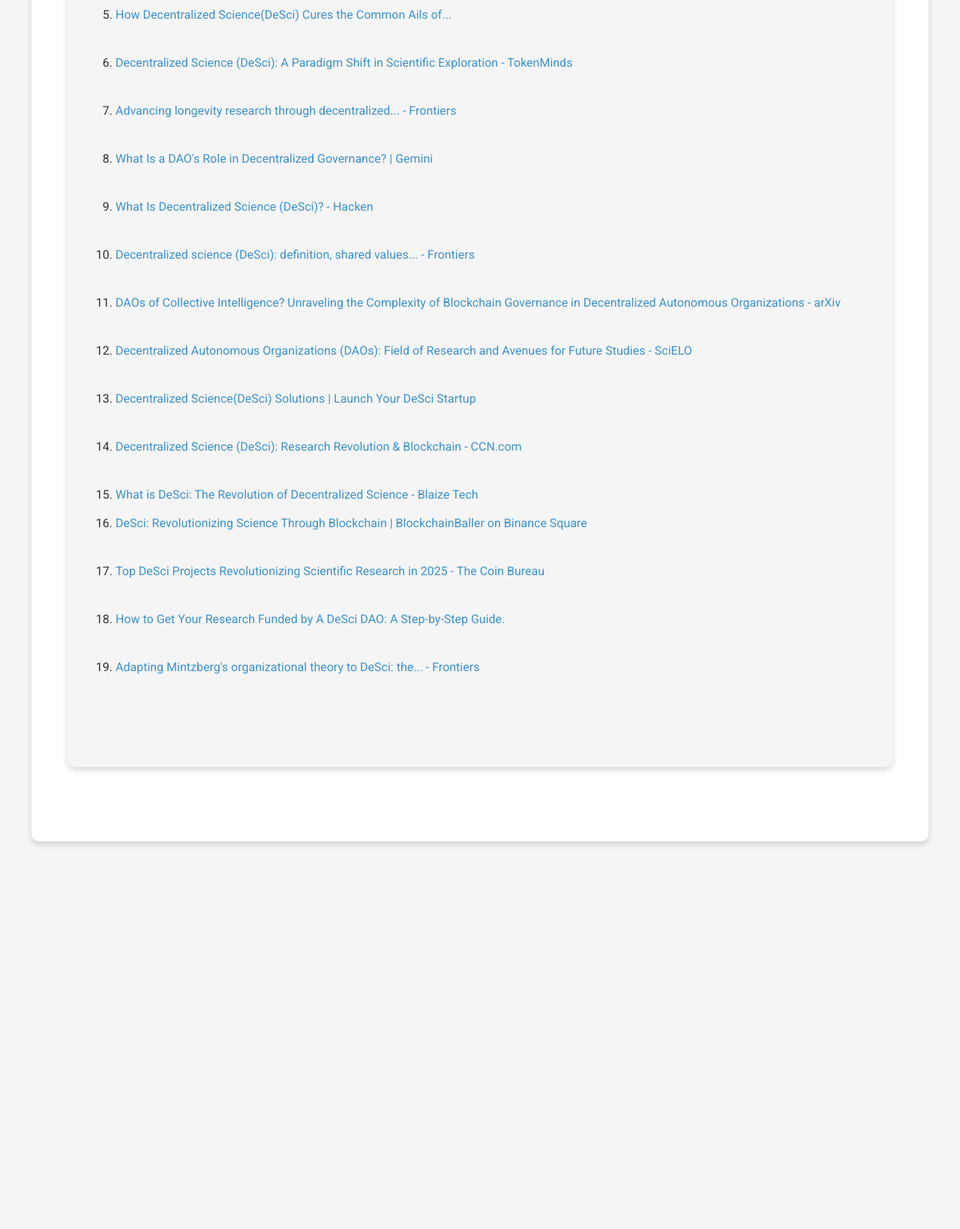
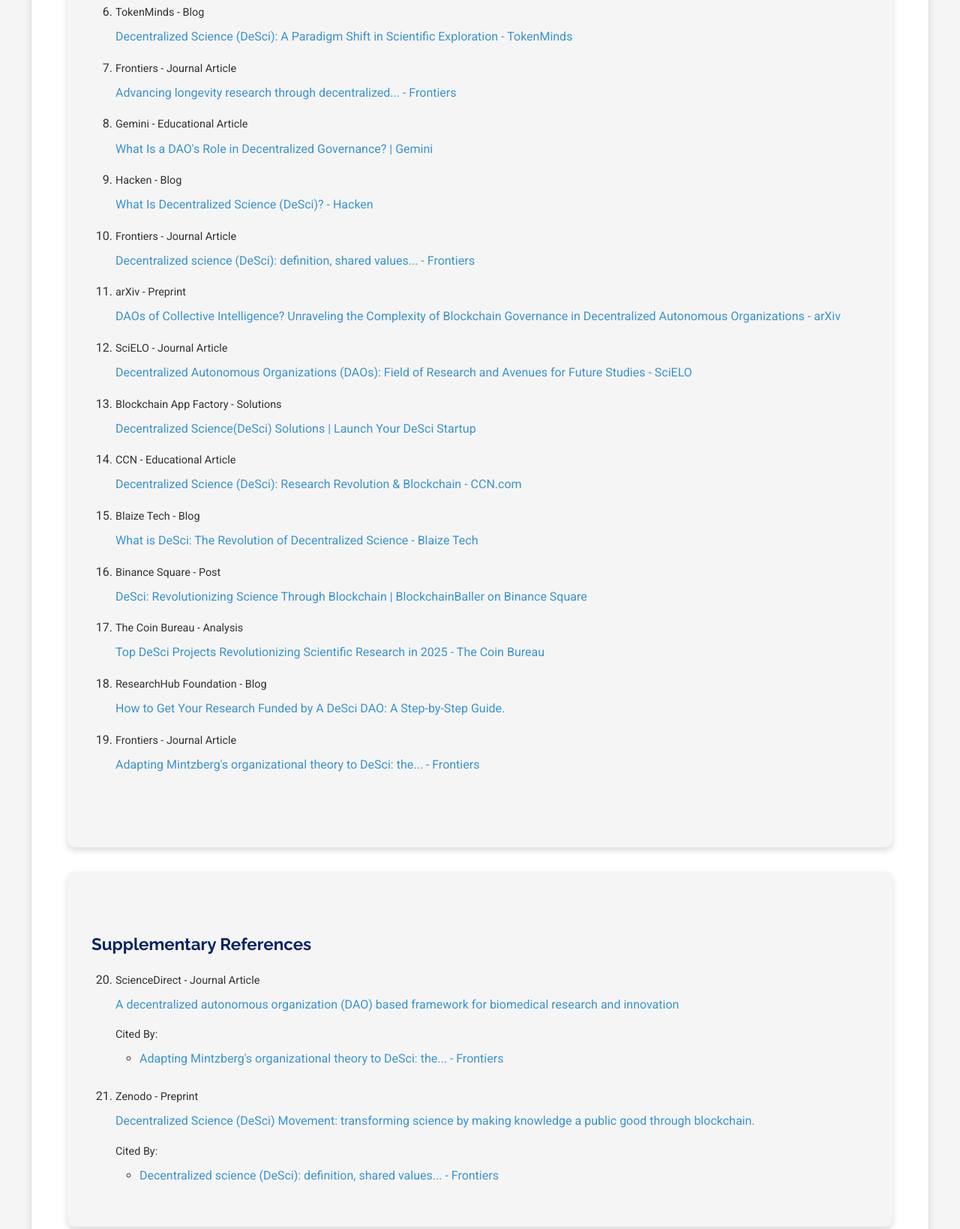
Before and after one commit to jamiejsmith96/Maxx, a plain HTML site: page index.html in a window 1280 px wide. Shown: the part 9292-10931 px from the top of the page at 75% size. Before the commit the page ends 10478 px from the top, so only its background shows below. Drawn offline with Linux system fonts and the light colour scheme.

Commit message:
Update index.html

```diff
--- a/index.html
+++ b/index.html
@@ -40,6 +40,7 @@
             padding: 3rem;
             border-radius: var(--border-radius);
             box-shadow: var(--box-shadow);
+            animation: fadeInUp 1s ease-out;
         }
 
         /* --- HEADINGS --- */
@@ -54,18 +55,21 @@
             margin-bottom: 2rem;
             border-bottom: 3px solid var(--secondary-color);
             padding-bottom: 1rem;
+            animation: slideInDown 1s ease-out;
         }
 
         h2 {
             font-size: 2.2rem;
             margin-top: 3rem;
             margin-bottom: 1.5rem;
+            animation: slideInLeft 1s ease-out;
         }
 
         h3 {
             font-size: 1.8rem;
             margin-top: 2.5rem;
             margin-bottom: 1rem;
+            animation: slideInRight 1s ease-out;
         }
 
         /* --- NAVIGATION TABS --- */
@@ -73,6 +77,7 @@
             display: flex;
             justify-content: center;
             margin-bottom: 3rem;
+            animation: slideInDown 1s ease-out;
         }
 
         .tab button {
@@ -107,11 +112,6 @@
             animation: fadeIn 0.8s;
         }
 
-        @keyframes fadeIn {
-            from { opacity: 0; }
-            to { opacity: 1; }
-        }
-
         /* --- TABLE --- */
         table {
             width: 100%;
@@ -120,6 +120,7 @@
             box-shadow: var(--box-shadow);
             border-radius: var(--border-radius);
             overflow: hidden; /* Ensures rounded corners on the table */
+            animation: fadeInUp 1s ease-out;
         }
 
         th, td {
@@ -167,6 +168,51 @@
             border-radius: var(--border-radius);
             margin-top: 3rem;
             box-shadow: var(--box-shadow);
+            animation: fadeInUp 1s ease-out;
+        }
+
+        .citation h2, .supplementary h2 {
+            margin-bottom: 1rem;
+            font-size: 1.4rem;
+            color: var(--primary-color);
+        }
+
+        .citation-label {
+            font-size: 0.9rem;
+            color: var(--text-color);
+            margin-bottom: 0.5rem;
+        }
+
+        .citation-link {
+            display: block;
+            margin-bottom: 1rem;
+        }
+
+                /* --- SUPPLEMENTARY --- */
+        .supplementary {
+            background-color: var(--background-color);
+            padding: 2rem;
+            border-radius: var(--border-radius);
+            margin-top: 2rem;
+            box-shadow: var(--box-shadow);
+            animation: fadeInUp 1s ease-out;
+        }
+
+        .supplementary h2 {
+            margin-bottom: 1rem;
+            font-size: 1.4rem;
+            color: var(--primary-color);
+        }
+
+        .supplementary-label {
+            font-size: 0.9rem;
+            color: var(--text-color);
+            margin-bottom: 0.5rem;
+        }
+
+        .supplementary-link {
+            display: block;
+            margin-bottom: 1rem;
         }
 
         /* --- MAXXDAO SECTION --- */
@@ -174,12 +220,14 @@
             color: var(--secondary-color);
             border-bottom: 2px solid var(--secondary-color);
             padding-bottom: 0.5rem;
+            animation: slideInRight 1s ease-out;
         }
 
         .maxxdao-section p,
         .maxxdao-section ul,
         .maxxdao-section ol {
             margin-bottom: 1rem;
+            animation: fadeInUp 1s ease-out;
         }
 
         .maxxdao-section ul,
@@ -196,6 +244,18 @@
             padding: 0.2rem 0.5rem;
             border-radius: 4px;
             font-weight: 600;
+            animation: pulse 2s infinite ease-in-out;
+        }
+        @keyframes pulse {
+            0% {
+                transform: scale(1);
+            }
+            50% {
+                transform: scale(1.02);
+            }
+            100% {
+                transform: scale(1);
+            }
         }
 
         /* --- RESPONSIVE DESIGN --- */
@@ -231,21 +291,33 @@
                 overflow-x: auto;
             }
         }
-         /* --- Animations --- */
-         .maxxdao-section h3 {
-            animation: slideInRight 1s ease-out;
+
+        /* --- KEYFRAMES FOR ANIMATIONS --- */
+        @keyframes fadeInUp {
+            from {
+                transform: translateY(20px);
+                opacity: 0;
+            }
+            to {
+                transform: translateY(0);
+                opacity: 1;
+            }
         }
 
-        .maxxdao-section p,
-        .maxxdao-section ul,
-        .maxxdao-section ol,
-        .maxxdao-section .highlight {
-            animation: fadeIn 1.2s ease-in;
+        @keyframes slideInDown {
+            from {
+                transform: translateY(-20px);
+                opacity: 0;
+            }
+            to {
+                transform: translateY(0);
+                opacity: 1;
+            }
         }
 
-        @keyframes slideInRight {
+        @keyframes slideInLeft {
             from {
-                transform: translateX(-50px);
+                transform: translateX(-20px);
                 opacity: 0;
             }
             to {
@@ -254,15 +326,20 @@
             }
         }
 
-        @keyframes fadeIn {
+        @keyframes slideInRight {
             from {
+                transform: translateX(20px);
                 opacity: 0;
             }
             to {
+                transform: translateX(0);
                 opacity: 1;
             }
         }
-
+        @keyframes fadeIn {
+            from { opacity: 0; }
+            to { opacity: 1; }
+        }
     </style>
     <link href="https://fonts.googleapis.com/css2?family=Raleway:wght@400;600;700&family=Roboto:wght@400;500&display=swap" rel="stylesheet">
 </head>
@@ -312,7 +389,7 @@
                 <td>AthenaDAO</td>
                 <td>Women's health research</td>
                 <td>Supports research and development of treatments for women's health issues.</td>
-            </tr>
+            </tr>
             <tr>
                 <td>HairDAO</td>
                 <td>Hair loss research</td>
@@ -331,7 +408,7 @@
 
         <h3>Layer-2 Solutions:</h3>
         <ul>
-                <li><strong>Polygon:</strong> Polygon is a layer-2 scaling solution for Ethereum that aims to improve transaction speeds and reduce costs, making it a viable option for DeSci DAOs that require high throughput. Polygon was specifically mentioned in the research as a potential alternative to Ethereum for DeSci projects<sup><a href="#citation-4">4</a></sup>.</li>
+            <li><strong>Polygon:</strong> Polygon is a layer-2 scaling solution for Ethereum that aims to improve transaction speeds and reduce costs, making it a viable option for DeSci DAOs that require high throughput. Polygon was specifically mentioned in the research as a potential alternative to Ethereum for DeSci projects<sup><a href="#citation-4">4</a></sup>.</li>
         </ul>
 
         <h3>Decentralized Storage Systems:</h3>
@@ -431,29 +508,107 @@
     <p>When designing my own DeSci DAO, it is crucial to consider the technical aspects discussed in this article, including the choice of blockchain technology, governance mechanisms, and tokenomics model. For example, the scalability issues associated with Ethereum may lead me to consider alternative platforms like Polygon or Arweave. Additionally, the governance challenges highlighted in the research emphasize the need for a carefully designed governance model that balances the interests of diverse stakeholders and ensures accountability. The insights on IP-NFTs and tokenized incentive systems will also inform the design of my DAO's tokenomics model to incentivize participation and ensure the sustainability of the organization. Addressing the challenges and limitations of DeSci DAOs will be essential for their long-term success and sustainability.</p>
 
     <div class="citation">
-        <h2>Works Cited</h2>
-        <ol>
-            <li id="citation-1"><a href="https://www.coinbase.com/learn/crypto-glossary/what-is-decentralized-science-desci-and-how-does-it-plan-to-fix-academic-research">What is decentralized science (Desci) and how does it plan to fix academic research?</a></li>
-            <li id="citation-2"><a href="https://www.ulam.io/blog/how-decentralized-science-is-revolutionizing-research">How Decentralized Science (DeSci) Improves Research - Ulam Labs</a></li>
-            <li id="citation-3"><a href="https://www.bitstamp.net/learn/blockchain/what-is-decentralized-science-desci-the-future-of-scientific-research-on-the-blockchain/">What Is Decentralized Science (DeSci)? The Future of Scientific...</a></li>
-            <li id="citation-4"><a href="https://www.coingecko.com/learn/what-is-desci-decentralized-science">What Is Decentralized Science (DeSci) and How Can It Change the Scientific Field?</a></li>
-            <li id="citation-5"><a href="https://www.zeeve.io/blog/how-decentralized-sciencedesci-cures-the-common-ails-of-academic-research/">How Decentralized Science(DeSci) Cures the Common Ails of...</a></li>
-            <li id="citation-6"><a href="https://tokenminds.co/blog/knowledge-base/decentralized-science">Decentralized Science (DeSci): A Paradigm Shift in Scientific Exploration - TokenMinds</a></li>
-            <li id="citation-7"><a href="https://www.frontiersin.org/journals/aging/articles/10.3389/fragi.2024.1353272/full">Advancing longevity research through decentralized... - Frontiers</a></li>
-            <li id="citation-8"><a href="https://www.gemini.com/cryptopedia/dao-crypto-decentralized-governance-blockchain-governance">What Is a DAO's Role in Decentralized Governance? | Gemini</a></li>
-            <li id="citation-9"><a href="https://hacken.io/discover/decentralized-science-desci/">What Is Decentralized Science (DeSci)? - Hacken</a></li>
-            <li id="citation-10"><a href="https://www.frontiersin.org/journals/blockchain/articles/10.3389/fbloc.2024.1375763/full">Decentralized science (DeSci): definition, shared values... - Frontiers</a></li>
-            <li id="citation-11"><a href="https://arxiv.org/html/2409.01823v1">DAOs of Collective Intelligence? Unraveling the Complexity of Blockchain Governance in Decentralized Autonomous Organizations - arXiv</a></li>
-            <li id="citation-12"><a href="https://www.scielo.br/j/bar/a/nqdm7FjmhVTyg9bV4WPJLcC/?format=pdf&lang=en">Decentralized Autonomous Organizations (DAOs): Field of Research and Avenues for Future Studies - SciELO</a></li>
-            <li id="citation-13"><a href="https://www.blockchainappfactory.com/desci-solutions">Decentralized Science(DeSci) Solutions | Launch Your DeSci Startup</a></li>
-            <li id="citation-14"><a href="https://www.ccn.com/education/crypto/decentralized-science-desci-explained/">Decentralized Science (DeSci): Research Revolution & Blockchain - CCN.com</a></li>
-            <li id="citation-15"><a href="https://blaize.tech/blog/what-is-desci/">What is DeSci: The Revolution of Decentralized Science - Blaize Tech</a></li>
-    <li id="citation-16"><a href="https://www.binance.com/en/square/post/17462558900577">DeSci: Revolutionizing Science Through Blockchain | BlockchainBaller on Binance Square</a></li>
-            <li id="citation-17"><a href="https://coinbureau.com/analysis/top-desci-projects/">Top DeSci Projects Revolutionizing Scientific Research in 2025 - The Coin Bureau</a></li>
-            <li id="citation-18"><a href="https://blog.researchhub.foundation/the-4-steps-to-get-your-research-funded-by-a-desci-dao-a-step-by-step-guide/">How to Get Your Research Funded by A DeSci DAO: A Step-by-Step Guide.</a></li>
-            <li id="citation-19"><a href="https://www.frontiersin.org/journals/blockchain/articles/10.3389/fbloc.2024.1513885/full">Adapting Mintzberg's organizational theory to DeSci: the... - Frontiers</a></li>
+        <h2>Works Cited</h2>
+        <ol>
+            <li id="citation-1">
+                <div class="citation-label">Coinbase - News Article</div>
+                <a class="citation-link" href="https://www.coinbase.com/learn/crypto-glossary/what-is-decentralized-science-desci-and-how-does-it-plan-to-fix-academic-research">What is decentralized science (Desci) and how does it plan to fix academic research?</a>
+            </li>
+            <li id="citation-2">
+                <div class="citation-label">Ulam Labs - Blog</div>
+                <a class="citation-link" href="https://www.ulam.io/blog/how-decentralized-science-is-revolutionizing-research">How Decentralized Science (DeSci) Improves Research - Ulam Labs</a>
+            </li>
+            <li id="citation-3">
+                <div class="citation-label">Bitstamp - Educational Article</div>
+                <a class="citation-link" href="https://www.bitstamp.net/learn/blockchain/what-is-decentralized-science-desci-the-future-of-scientific-research-on-the-blockchain/">What Is Decentralized Science (DeSci)? The Future of Scientific...</a>
+            </li>
+            <li id="citation-4">
+                <div class="citation-label">CoinGecko - Educational Article</div>
+                <a class="citation-link" href="https://www.coingecko.com/learn/what-is-desci-decentralized-science">What Is Decentralized Science (DeSci) and How Can It Change the Scientific Field?</a>
+            </li>
+            <li id="citation-5">
+                <div class="citation-label">Zeeve - Blog</div>
+                <a class="citation-link" href="https://www.zeeve.io/blog/how-decentralized-sciencedesci-cures-the-common-ails-of-academic-research/">How Decentralized Science(DeSci) Cures the Common Ails of...</a>
+            </li>
+            <li id="citation-6">
+                <div class="citation-label">TokenMinds - Blog</div>
+                <a class="citation-link" href="https://tokenminds.co/blog/knowledge-base/decentralized-science">Decentralized Science (DeSci): A Paradigm Shift in Scientific Exploration - TokenMinds</a>
+            </li>
+            <li id="citation-7">
+                <div class="citation-label">Frontiers - Journal Article</div>
+                <a class="citation-link" href="https://www.frontiersin.org/journals/aging/articles/10.3389/fragi.2024.1353272/full">Advancing longevity research through decentralized... - Frontiers</a>
+            </li>
+            <li id="citation-8">
+                <div class="citation-label">Gemini - Educational Article</div>
+                <a class="citation-link" href="https://www.gemini.com/cryptopedia/dao-crypto-decentralized-governance-blockchain-governance">What Is a DAO's Role in Decentralized Governance? | Gemini</a>
+            </li>
+            <li id="citation-9">
+                <div class="citation-label">Hacken - Blog</div>
+                <a class="citation-link" href="https://hacken.io/discover/decentralized-science-desci/">What Is Decentralized Science (DeSci)? - Hacken</a>
+            </li>
+            <li id="citation-10">
+                <div class="citation-label">Frontiers - Journal Article</div>
+                <a class="citation-link" href="https://www.frontiersin.org/journals/blockchain/articles/10.3389/fbloc.2024.1375763/full">Decentralized science (DeSci): definition, shared values... - Frontiers</a>
+            </li>
+            <li id="citation-11">
+                <div class="citation-label">arXiv - Preprint</div>
+                <a class="citation-link" href="https://arxiv.org/html/2409.01823v1">DAOs of Collective Intelligence? Unraveling the Complexity of Blockchain Governance in Decentralized Autonomous Organizations - arXiv</a>
+            </li>
+            <li id="citation-12">
+                <div class="citation-label">SciELO - Journal Article</div>
+                <a class="citation-link" href="https://www.scielo.br/j/bar/a/nqdm7FjmhVTyg9bV4WPJLcC/?format=pdf&lang=en">Decentralized Autonomous Organizations (DAOs): Field of Research and Avenues for Future Studies - SciELO</a>
+            </li>
+            <li id="citation-13">
+                <div class="citation-label">Blockchain App Factory - Solutions</div>
+                <a class="citation-link" href="https://www.blockchainappfactory.com/desci-solutions">Decentralized Science(DeSci) Solutions | Launch Your DeSci Startup</a>
+            </li>
+            <li id="citation-14">
+                <div class="citation-label">CCN - Educational Article</div>
+                <a class="citation-link" href="https://www.ccn.com/education/crypto/decentralized-science-desci-explained/">Decentralized Science (DeSci): Research Revolution & Blockchain - CCN.com</a>
+            </li>
+            <li id="citation-15">
+                <div class="citation-label">Blaize Tech - Blog</div>
+                <a class="citation-link" href="https://blaize.tech/blog/what-is-desci/">What is DeSci: The Revolution of Decentralized Science - Blaize Tech</a>
+            </li>
+            <li id="citation-16">
+                <div class="citation-label">Binance Square - Post</div>
+                <a class="citation-link" href="https://www.binance.com/en/square/post/17462558900577">DeSci: Revolutionizing Science Through Blockchain | BlockchainBaller on Binance Square</a>
+            </li>
+            <li id="citation-17">
+                <div class="citation-label">The Coin Bureau - Analysis</div>
+                <a class="citation-link" href="https://coinbureau.com/analysis/top-desci-projects/">Top DeSci Projects Revolutionizing Scientific Research in 2025 - The Coin Bureau</a>
+            </li>
+            <li id="citation-18">
+                <div class="citation-label">ResearchHub Foundation - Blog</div>
+                <a class="citation-link" href="https://blog.researchhub.foundation/the-4-steps-to-get-your-research-funded-by-a-desci-dao-a-step-by-step-guide/">How to Get Your Research Funded by A DeSci DAO: A Step-by-Step Guide.</a>
+            </li>
+            <li id="citation-19">
+                <div class="citation-label">Frontiers - Journal Article</div>
+                <a class="citation-link" href="https://www.frontiersin.org/journals/blockchain/articles/10.3389/fbloc.2024.1513885/full">Adapting Mintzberg's organizational theory to DeSci: the... - Frontiers</a>
+            </li>
         </ol>
-        </div>
+    </div>
+    <div class="supplementary">
+        <h2>Supplementary References</h2>
+        <ol start="20">
+            <li>
+                <div class="supplementary-label">ScienceDirect - Journal Article</div>
+                <a class="supplementary-link" href="https://www.sciencedirect.com/science/article/abs/pii/S096386872300133X">A decentralized autonomous organization (DAO) based framework for biomedical research and innovation</a>
+                <div class="supplementary-label">Cited By:</div>
+                <ul>
+                    <li><a class="supplementary-link" href="https://www.frontiersin.org/journals/blockchain/articles/10.3389/fbloc.2024.1513885/full">Adapting Mintzberg's organizational theory to DeSci: the... - Frontiers</a></li>
+                </ul>
+            </li>
+            <li>
+                <div class="supplementary-label">Zenodo - Preprint</div>
+                <a class="supplementary-link" href="https://zenodo.org/records/10799462">Decentralized Science (DeSci) Movement: transforming science by making knowledge a public good through blockchain.</a>
+                <div class="supplementary-label">Cited By:</div>
+                <ul>
+                    <li><a class="supplementary-link" href="https://www.frontiersin.org/journals/blockchain/articles/10.3389/fbloc.2024.1375763/full">Decentralized science (DeSci): definition, shared values... - Frontiers</a></li>
+                </ul>
+            </li>
+        </ol>
+    </div>
         </div>
 
         <div id="Maxx" class="tabcontent maxxdao-section">
```
